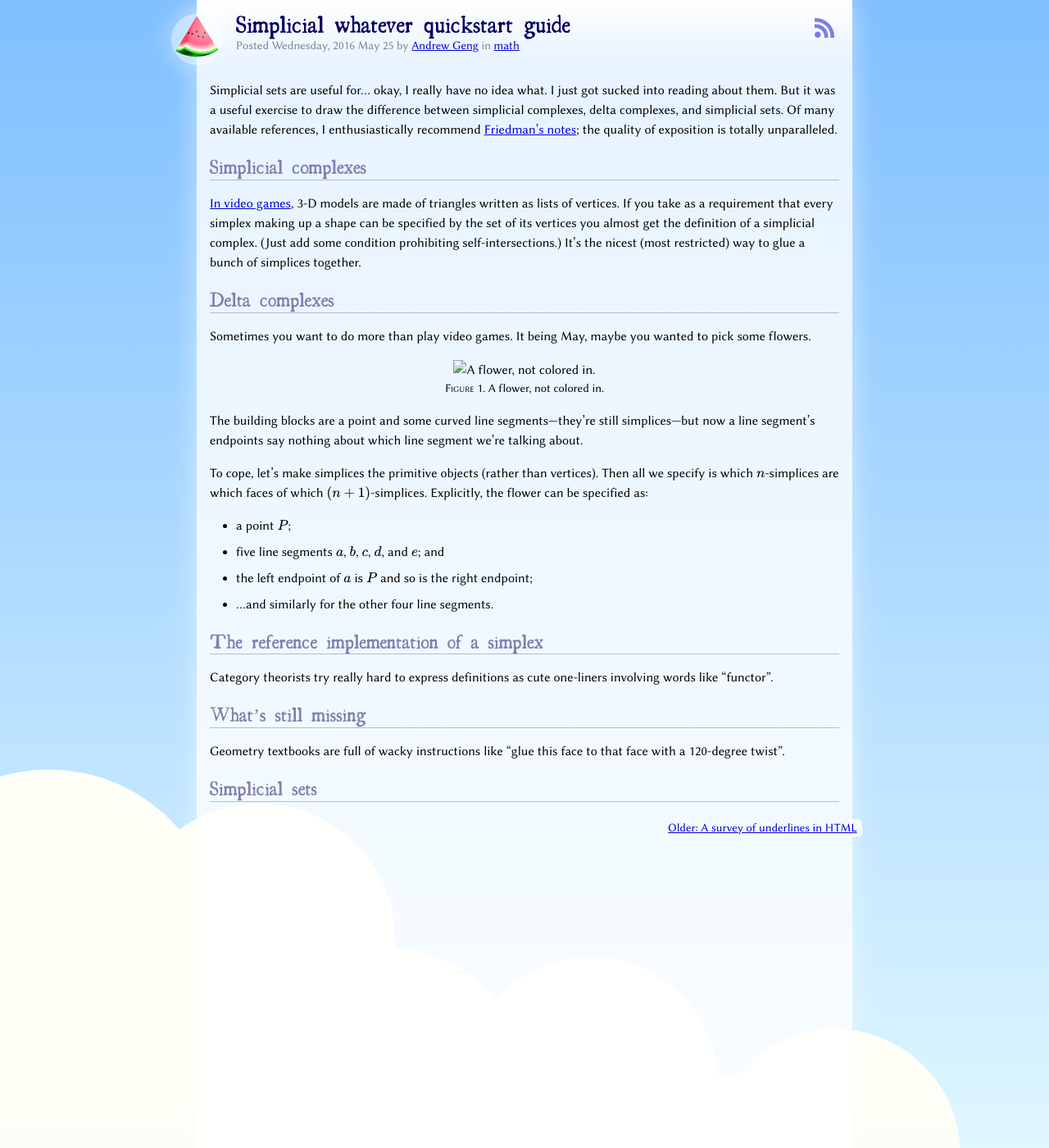
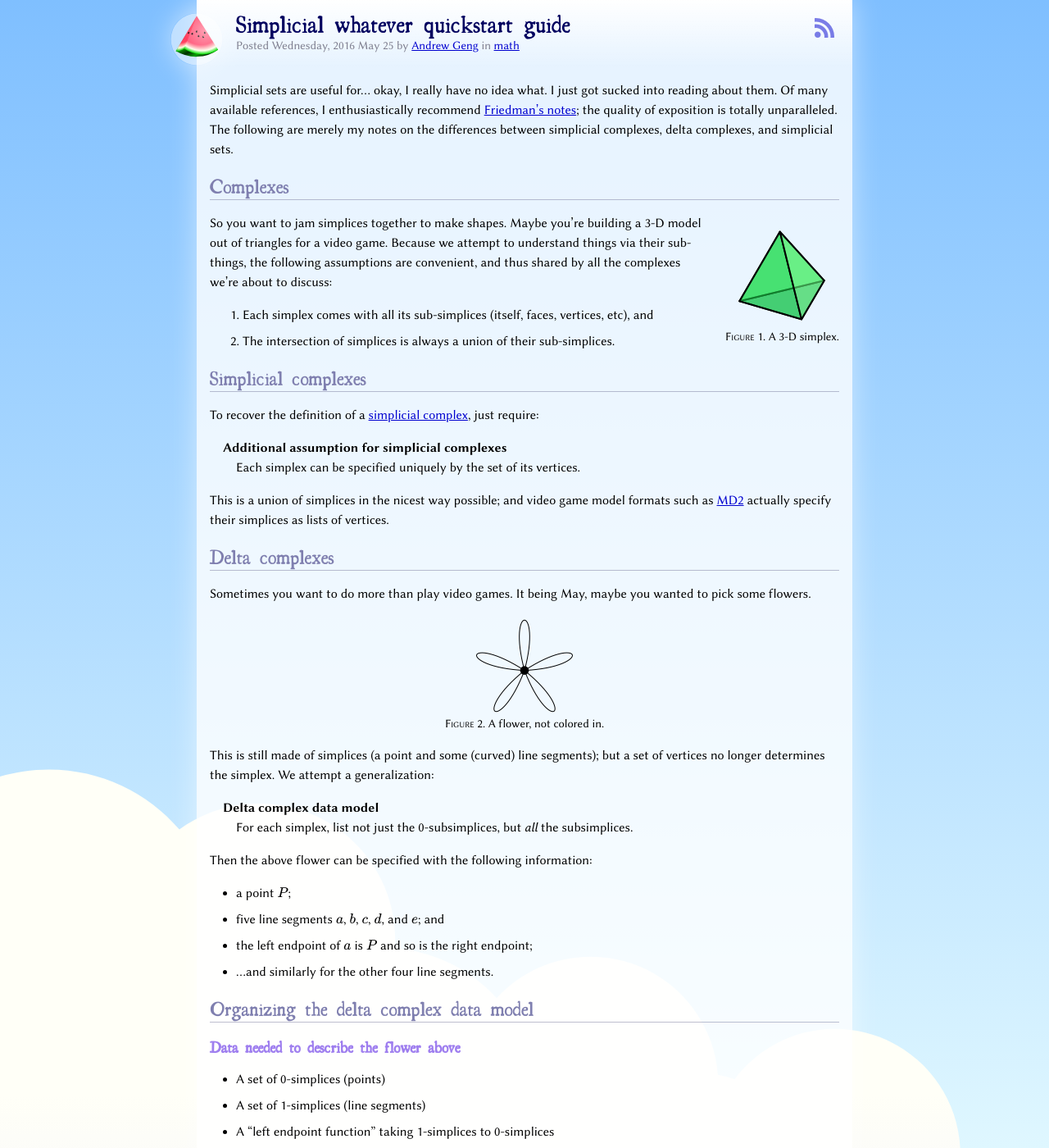
Before and after one commit to pteromys/blog, a Jekyll site: the page built from _posts/2016-05-25-simplicial.md, in a window 1280 px wide and 1400 px high. Shown: the whole window at 82% size. Built offline with Jekyll 4.4.1, drawn with Linux system fonts in a browser that asks for light colours; formulas are drawn with MathJax 3; some of the changed text lies outside the part shown.

Commit message:
Post: simplicial: Finish writing and drawing.

```diff
--- a/_posts/2016-05-25-simplicial.md
+++ b/_posts/2016-05-25-simplicial.md
@@ -1,31 +1,48 @@
 ---
 title: Simplicial whatever quickstart guide
 mathjax: On
+thumbnail: /up/simplex.png
 tags: math
 ---
 
 Simplicial sets are useful for... okay, I really have no idea what.
 I just got sucked into reading about them.
-But it was a useful exercise to draw the difference between
-simplicial complexes, delta complexes, and simplicial sets.
 Of many available references,
 I enthusiastically recommend [Friedman's notes][Friedman];
 the quality of exposition is totally unparalleled.
+The following are merely my notes on the differences between
+simplicial complexes, delta complexes, and simplicial sets.
 
 [Friedman]: http://arxiv.org/abs/0809.4221
 
+## Complexes
+
+{% include figure.html alt="A 3-D simplex." src="simplex.png" float="right10" %}
+
+So you want to jam simplices together to make shapes.
+Maybe you're building a 3-D model out of triangles for a video game.
+Because we attempt to understand things via their sub-things,
+the following assumptions are convenient,
+and thus shared by all the complexes we're about to discuss:
+
+1. Each simplex comes with all its sub-simplices
+  (itself, faces, vertices, etc), and
+2. The intersection of simplices is always a union of their sub-simplices.
+
 ## Simplicial complexes
 
-[In video games][MD2], 3-D models are made of triangles
-written as lists of vertices.
-If you take as a requirement that every simplex
-making up a shape can be specified by the set of its vertices
-you almost get the definition of a simplicial complex.
-(Just add some condition prohibiting self-intersections.)
-It's the nicest (most restricted) way to
-glue a bunch of simplices together.
+To recover the definition of a [simplicial complex][wp_simplicial],
+just require:
+
+Additional assumption for simplicial complexes
+: Each simplex can be specified uniquely by the set of its vertices.
+
+This is a union of simplices in the nicest way possible;
+and video game model formats such as [MD2][MD2]
+actually specify their simplices as lists of vertices.
 
 [MD2]: https://en.wikipedia.org/wiki/MD2_(file_format)
+[wp_simplicial]: https://en.wikipedia.org/wiki/Simplicial_complex
 
 ## Delta complexes
 
@@ -34,27 +51,102 @@
 
 {% include figure.html alt="A flower, not colored in." src="wedge-five-circles.png" %}
 
-The building blocks are a point and some curved line segments---they're still
-simplices---but now a line segment's endpoints say nothing about
-which line segment we're talking about.
+This is still made of simplices
+(a point and some (curved) line segments);
+but a set of vertices no longer determines the simplex.
+We attempt a generalization:
 
-To cope, let's make simplices the primitive objects (rather than vertices).
-Then all we specify is which \\(n\\)-simplices are which faces of which
-\\((n+1)\\)-simplices. Explicitly, the flower can be specified as:
+Delta complex data model
+: For each simplex, list not just the 0-subsimplices,
+  but *all* the subsimplices.
+
+Then the above flower can be specified with the following information:
 
 * a point \\(P\\);
 * five line segments \\(a\\), \\(b\\), \\(c\\), \\(d\\), and \\(e\\); and
 * the left endpoint of \\(a\\) is \\(P\\) and so is the right endpoint;
 * ...and similarly for the other four line segments.
 
-## The reference implementation of a simplex
+## Organizing the delta complex data model
 
-Category theorists try really hard to express definitions as cute one-liners
-involving words like "functor".
+### Data needed to describe the flower above
+
+* A set of 0-simplices (points)
+* A set of 1-simplices (line segments)
+* A "left endpoint function" taking 1-simplices to 0-simplices
+* A "right endpoint function", similarly
+
+### In higher dimensions
+
+From the 2-simplices we'd need 3 edge maps and 3 vertex maps,
+along with some compatibility conditions
+like how some vertices of some edges are vertices of some other edges---in
+other words, the subsimplex functions have to compose the same way
+they do in a typical simplex. If we call that
+a "reference simplex" and encode it as a category
+\\(\\widehat{\\Delta}^{\\mathrm{op}}\\)
+that looks like this:
+
+{% include figure.html alt="The reference simplex." src="delta-op-category.png" %}
+
+...then we can define a delta complex to be a functor from
+\\(\\widehat{\\Delta}^{\\mathrm{op}}\\)
+to the category of sets.
+
+### Recovering the usual definition of \\(\\widehat{\\Delta}\\)
+
+A subsimplex of the reference simplex *is* determined
+by the set of its vertices; so the arrows in
+\\(\\widehat{\\Delta}^{\\mathrm{op}}\\)
+can be expressed by reversing inclusions of sets of vertices.
+Then it's just a matter of realizing that we can make there be
+exactly one arrow per face inclusion by ordering the vertices
+and requiring the set inclusions to be increasing functions.
+
+## Simplicial sets
+
+{% include figure.html alt="Making a degenerate 3-simplex." src="simplex-degenerate.png" float="right10" %}
+
+To go from Delta complexes to simplicial sets is to allow
+"degenerate simplices"---simplices that have secretly collapsed
+down to a lower dimension.
+This is encoded as a category
+\\(\\Delta\\), obtained from \\(\\widehat{\\Delta}\\)
+by replacing "increasing" with "nondecreasing".
+Significant consequences of this minor-looking change include:
+
+1. Every simplex now comes with all its possible degeneracies.
+  So that nice triangle mesh from your favorite video game
+  becomes full of squashed 3-simplices
+  and 4-simplices and 5-simplices and...
+
+2. On the bright side, those degenerate simplices make it possible
+  to define products of simplicial sets in a way that looks too good
+  to be true.
+  A good picture of why it works is in Chapter 5 of Friedman's notes;
+  but I have to leave it to you to come up with a pithy colloquial
+  explanation that you personally find satisfying.
+
+Exercise
+: As simplicial sets, how does the flower in Figure 2 differ from
+  a point? (That is, what property of the degeneracy function from
+  0-simplices to 1-simplices distinguishes them?)
 
 ## What's still missing
 
 Geometry textbooks are full of wacky instructions like
-"glue this face to that face with a 120-degree twist".
+"glue this face to that face with an \\(x\\)-degree twist";
+but there's no freedom to do so on the faces of a simplex---each face
+comes with an ordering of its vertices,
+which determines the only way they can be glued together.
+Even degeneracies don't help, owing to the "nondecreasing" condition.
 
-## Simplicial sets
+Really, we shouldn't expect
+simplicial sets to allow arbitrary reordering when gluing faces together.
+That would allow gluing a face of a face to itself with arbitrary
+reordering---which amounts to taking a quotient by
+some subgroup of permutations of vertices.
+If you need that kind of flexibility,
+it's probably time to invoke good ol' [barycentric subdivision][bary].
+
+[bary]: https://en.wikipedia.org/wiki/Barycentric_subdivision
```
Also changed, not shown: up/delta-op-category.png (added), up/simplex-degenerate.png (added), up/simplex.png (added), up/wedge-five-circles.png (added).
